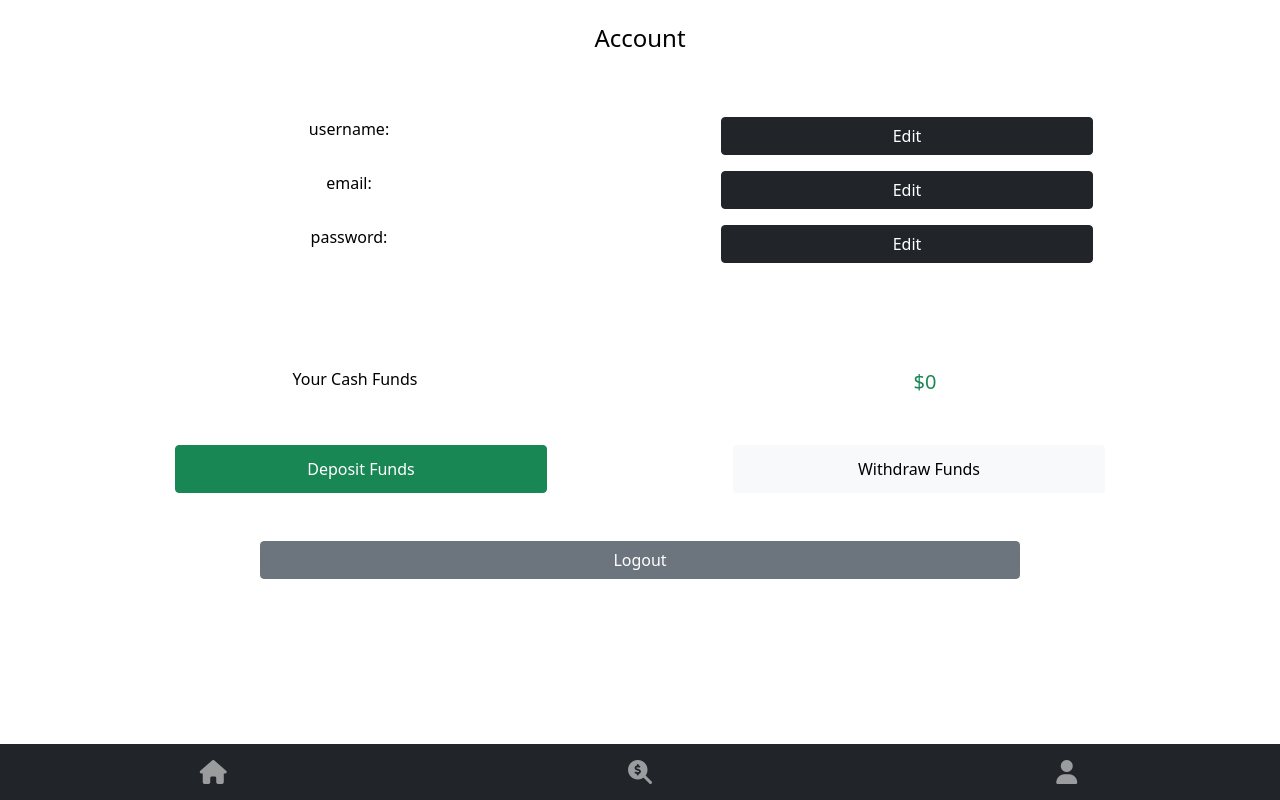
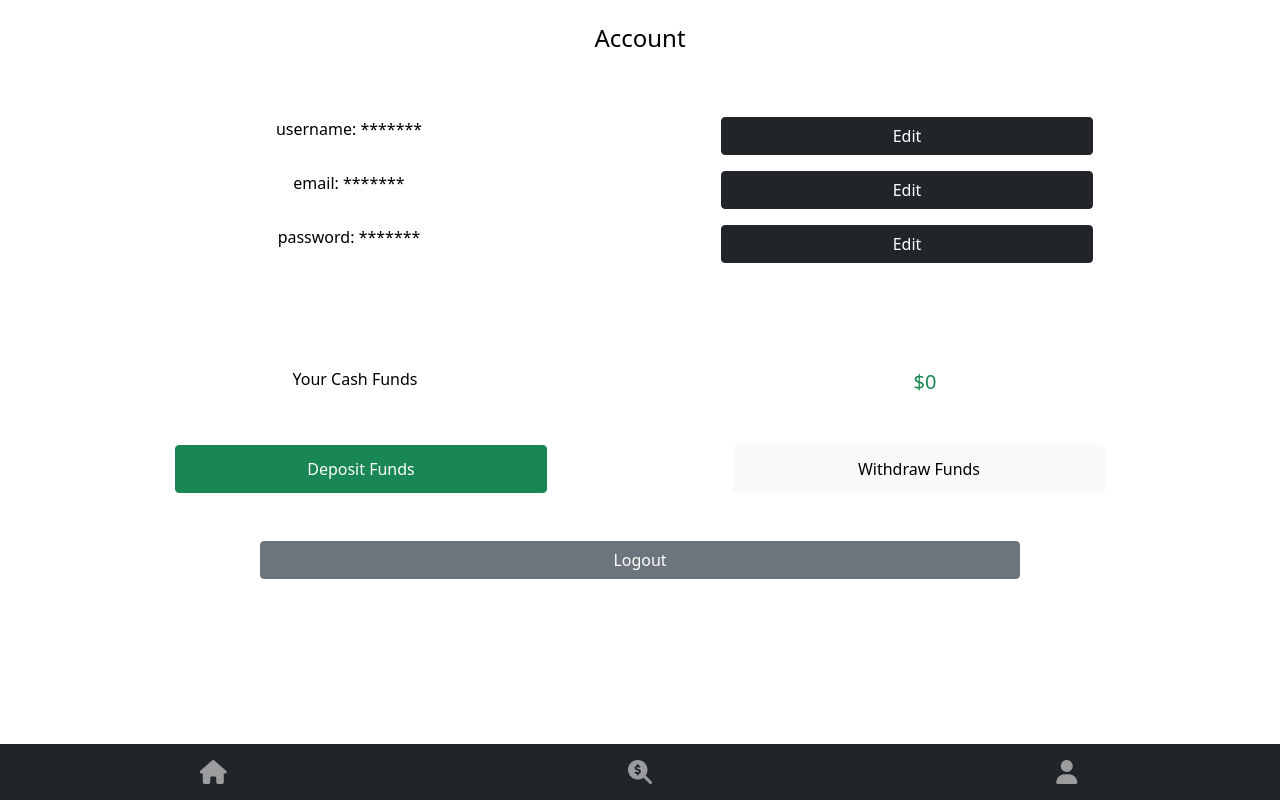
Before and after one commit to Alejandro-Jaime-Pozas/stock_trading_app_react, a React (Create React App) app: page /account in a window 1280 px wide. Built offline with nearby package versions, Linux system fonts and the light colour scheme; no server answers.

Commit message:
fixed issue w mapped buttons now display confirm whenever the specific button is clicked

```diff
--- a/src/components/Account.jsx
+++ b/src/components/Account.jsx
@@ -8,14 +8,13 @@ import { Link } from 'react-router-dom'
 
 export default function Account(props) {
 
-    const [editing, setEditing] = useState(false)
+    const [editing, setEditing] = useState(null)
     const credentials = [
         {'username': props.info.username},
         {'email': props.info.email},
         {'password': props.info.password},
     ]
 
-    console.log(credentials)
     // fetch user's info to display
     useEffect(() => {
         document.title = Account.name
@@ -26,7 +25,8 @@ export default function Account(props) {
     // handle when user clicks one of the edit buttons, so that the button that's clicked changes its value from user info to input for editing. should only edit one field at a given time, flash msg otherwise, and also if they try to change page/refresh open a modal to ensure they don't want to edit.
     const handleClick = e => {
         e.preventDefault()
-        !editing ? setEditing(true) : setEditing(false)
+        let editing_field = e.target.name
+        !editing ? setEditing(editing_field) : setEditing(null)
     }
     console.log(editing);
 
@@ -64,27 +64,27 @@ export default function Account(props) {
     return (
         <>
             <h4 className="text-center">Account</h4>
-
             <br /><br />
-
             <div className="row align-items-center text-center mb-5 " >
             {credentials.map((cred, i) => {
+                let keys = Object.keys(cred)[0];
+                let values = Object.values(cred)[0] === undefined ? '*******' : Object.values(cred)[0]
                 return (
                 <div className="row d-flex justify-content-around my-2" key={i}>
                     <div className="col-4 ">
-                        {Object.keys(cred)}:
+                        {keys}:
                         {
                             editing
                             ?
                             <form className="">
-                                <input type="text" className='form-control' placeholder={`New ${Object.keys(cred)}`} name={Object.keys(cred)}/>
+                                <input type="text" className='form-control' placeholder={`New ${keys}`} name={keys}/>
                             </form>
                             :
-                            ' ' + Object.values(cred)
+                            ' ' + values
                         }
                     </div>
-                    <button className={`col-4 h-75 btn btn-${!editing ? 'dark' : 'success'}`} name={Object.keys(cred)} onClick={handleClick} >
-                        {!editing ? 'Edit' : 'Confirm'}
+                    <button className={`col-4 h-75 btn btn-${!editing ? 'dark' : editing === keys ? 'success' : 'dark'}`} name={keys} onClick={handleClick} >
+                        {!editing ? 'Edit' : editing === keys ? 'Confirm' : 'Edit'}
                     </button>
                 </div>
                 )
@@ -104,9 +104,6 @@ export default function Account(props) {
             </div>
 
             <br /><br />
-
-            {/* TESTING EDIT USER INFO */}
-            {/* best here is for user to click EDIT, and when they do so, the current edit field should turn into an input field right then and there. so 'Username: ajp' becomes 'Enter new username' input field */}
         </>
     )
 }
```
Also changed, not shown: src/functions/Functions.js (deleted).
